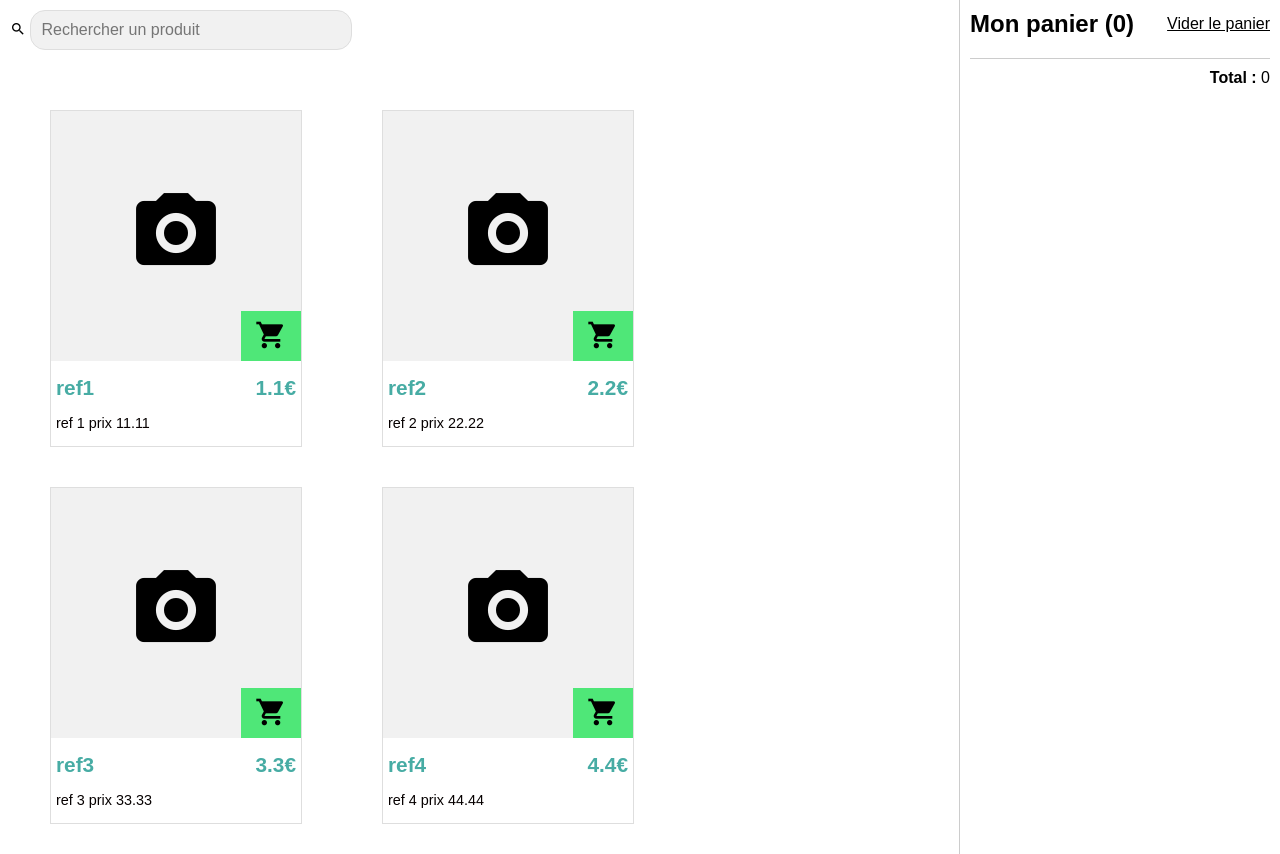
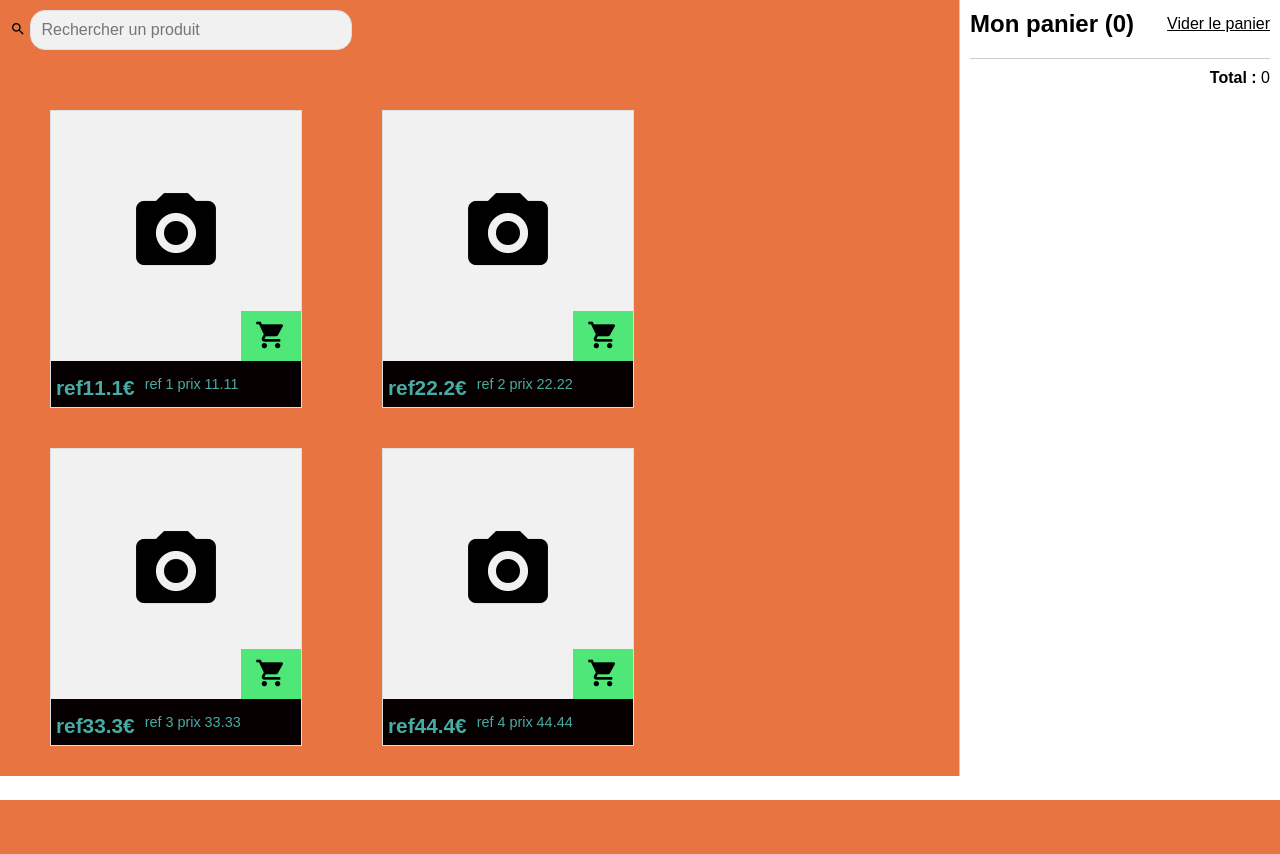
Before and after one commit to PhungCorentin/Custombox, a PHP site: a page that uses index.html in a window 1280 px wide. After the commit the page ends 800 px from the top, so only its background shows below. Run offline with PHP 8.4, Linux system fonts and the light colour scheme; some libraries are stand-ins or nearby versions.

Commit message:
1er design

```diff
--- a/css/cart.css
+++ b/css/cart.css
@@ -71,9 +71,14 @@ main {
 	background-color: #4FB778;
 }
 
+.details{
+	display:flex;
 
+	background-color: #060000;
 
-.product .details-top {
+}
+
+.details-top {
 	display: flex;
 	justify-content: space-between;
 	margin-top: 15px;
@@ -84,9 +89,26 @@ main {
 .product .details-description {
 	padding: 15px 5px;
 	font-size: 0.9rem;
-	color: #060000;
+	color: #47ACA4;
 	text-align: justify;
 }
+
+#products-wrapper{
+
+background-color: #E77441;
+}
+
+
+
+ .details-description {
+	padding: 15px 5px;
+	font-size: 0.9rem;
+	color: #47ACA4;
+	text-align: justify;
+}
+
+
+
 
 #cart-wrapper {
 	border-left: 1px solid #CCCCCC;
```
